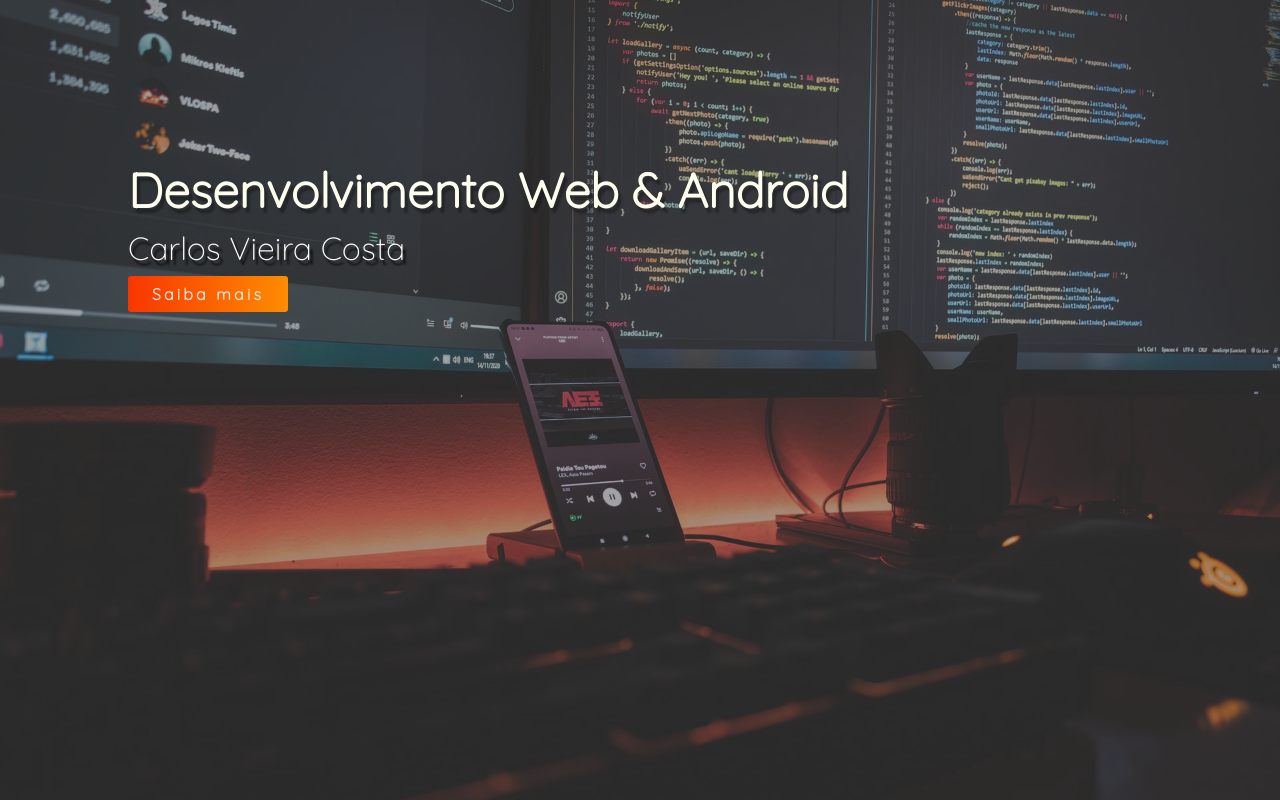
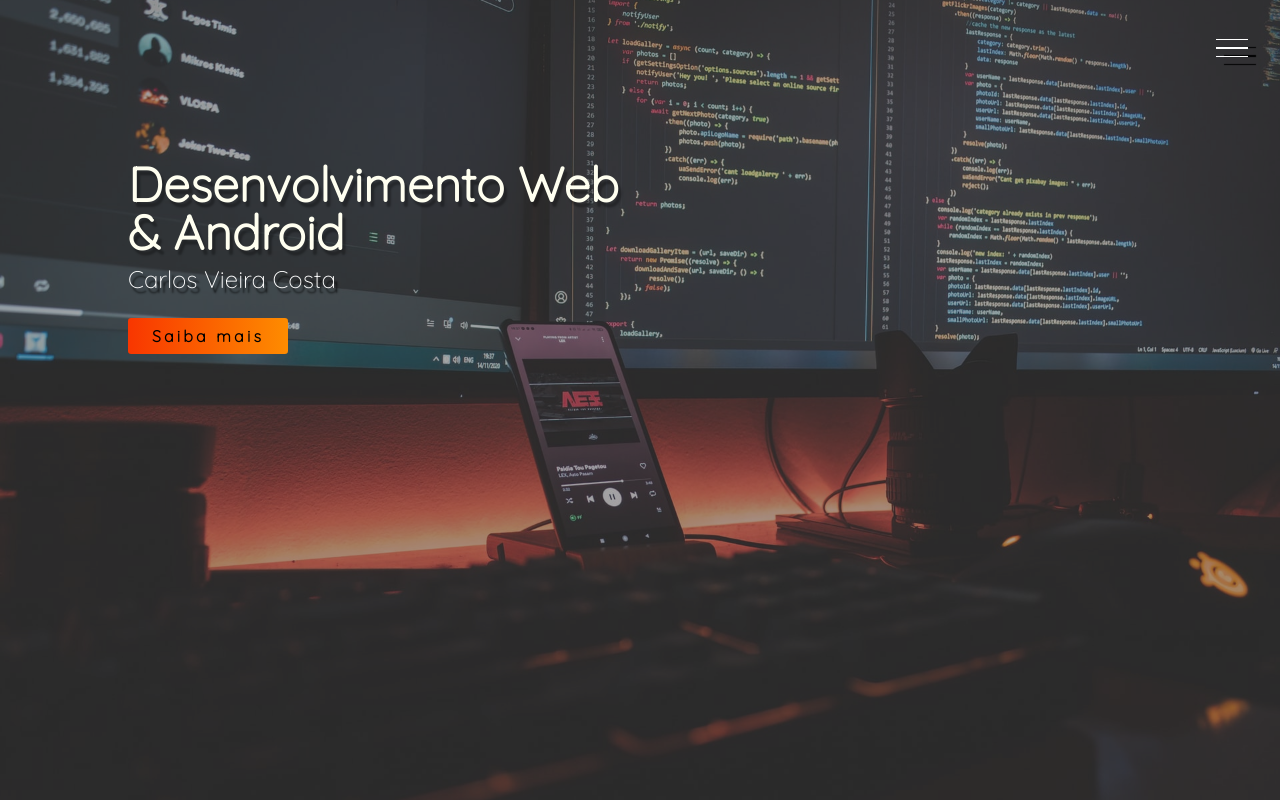
Before and after one commit to carlosvico/portfolio, a plain HTML site: page index.html in a window 1280 px wide. Drawn offline with Linux system fonts and the light colour scheme.

Commit message:
atualização do portifólio

```diff
--- a/css/principal.css
+++ b/css/principal.css
@@ -1,11 +1,32 @@
                 @import url('https://fonts.googleapis.com/css2?family=Oswald:wght@600&display=swap');
-                @import url("https://cdnjs.cloudflare.com/ajax/libs/font-awesome/5.15.3/css/all.min.css");
                 @import url('https://fonts.googleapis.com/css2?family=Indie+Flower&family=Oswald:wght@600&display=swap');
                 @import url('https://fonts.googleapis.com/css2?family=Quicksand:wght@300&display=swap');
                 @import url('https://fonts.googleapis.com/css2?family=Fredoka+One&family=Quicksand:wght@300&display=swap');
+                @import url("https://cdnjs.cloudflare.com/ajax/libs/font-awesome/5.15.3/css/all.min.css");
                 * {
                     margin: 0;
                     padding: 0;
+                }
+
+                .hamburguer{
+                    /* background-color: red; */
+                    width: 2rem;
+                    height: 2rem;
+                    position: fixed;
+                    z-index: 100;
+                    right: 2rem;
+                    top: 2rem;
+                    display: flex;
+                    flex-direction: column;
+                    justify-content: space-evenly;
+
+                }
+
+                .line{
+                    width: 100%;
+                    height: .1rem;
+                    background-color: rgb(255, 255, 255);
+                    box-shadow: .5rem .5rem 1px rgb(0, 0, 0);
                 }
 
                 header {
@@ -20,13 +41,38 @@
                     width: 100%;
                     height: 100%;
                     background-color: rgba(0, 0, 0, 0.7)
+
                 }
+                @keyframes zoom {
+                    0% {
+                        transform: scale(1.5);
+                    }
+                    100% {
+                        transform: scale(1);
+                    }
+                }
+
+                @keyframes mover {
+                    0% {
+                        transform: translateY(30rem) rotateY(-30deg);
+
+                    }
+                    100% {
+                        transform: translateY(0) rotateY(0);
+                        opacity: 1 ;
+                    }
+
+                }
+
+
                 .img-wraper img{
                     width: 100%;
                     height: 100%;
                     /* maneira como imagem sera envelopada pelo img-wrapper, centralizado  */
                     object-fit: cover;
                     opacity: .5;
+                    animation: zoom 5s;
+
 
                 }
                 .banner{
@@ -35,6 +81,7 @@
                     position: absolute;
                     top: 20%;
                     left: 10%;
+
                 }
                 .banner h1{
                     color: ivory;
@@ -43,23 +90,31 @@
                     font-family: 'Quicksand', sans-serif;
                     font-weight: bold;
                     text-shadow: .2rem .3rem 2px rgba(0, 0, 0, .3);
-                   margin-bottom: .5rem;
+                    margin-bottom: .5rem;
+                    line-height: 3rem;
+                    animation: mover 1s forwards;
+                    opacity: 0;
+
 
                 }
                 .banner p{
                     color: #ffffff;
-                    font-size: 2rem;
+                    font-size: 1.5rem;
                     /* font-family: 'Indie Flower', cursive; */
                     font-family: 'Quicksand', sans-serif;
                     text-shadow: .2rem .3rem 2px rgba(0, 0, 0, .8);
-                    margin-bottom: .5rem;
+                    margin-bottom: 1.5rem;
+                    animation: mover 1.5s  forwards;
+                    opacity: 0;
 
                 }
                 .banner button{
+                    opacity: 0;
+                    animation: mover 2s  forwards;
                     font-family: 'Quicksand', sans-serif;
                     font-size: 1rem;
                     letter-spacing: .2rem;
-                    color: rgb(245, 226, 221);
+                    color: rgb(0, 0, 0);
                     border: none;
                     padding: .5rem 1.5rem;
                     border-radius: .2rem;
@@ -71,11 +126,7 @@
                     background: -webkit-linear-gradient(to right, #f83600, #fe8c00);  /* Chrome 10-25, Safari 5.1-6 */
                     background: linear-gradient(to right, #f83600, #fe8c00); /* W3C, IE 10+/ Edge, Firefox 16+, Chrome 26+, Opera 12+, Safari 7+ */
 
-
-
-
-
-
-
-
                 }
+                .banner button:hover{
+                    color: #fff45c;
+                }
--- a/index.html
+++ b/index.html
@@ -15,15 +15,39 @@
 
 <body>
     <div class="container">
+        <div class="hamburguer">
+            <div class="line" id="line1"></div>
+            <div class="line" id="line2"></div>
+            <div class="line" id="line3"></div>
+        </div>
+
         <header>
             <div class="img-wraper">
                 <img src="img/img_banner.jpg" alt="imagem desenvolvimento">
             </div>
 
             <div class="banner">
-                <h1>Desenvolvimento Web & Android</h1>
+                <h1>Desenvolvimento Web <br>& Android</h1>
                 <p>Carlos Vieira Costa</p>
                 <button>Saiba mais</button>
+            </div>
+
+            <div class="sidebar">
+                <nav>
+                    <ul class="menu">
+                        <li class="menu-item"><a href="" class="menu-link">Home</a></li>
+                        <li class="menu-item"><a href="" class="menu-link">Conhecimento</a></li>
+                        <li class="menu-item"><a href="" class="menu-link">Projetos</a></li>
+                        <li class="menu-item"><a href="" class="menu-link">Contatos</a></li>
+                        <li class="menu-item"><a href="" class="menu-link">Orçamentos</a></li>
+                    </ul>
+                </nav>
+                <div class="social-media">
+                    <a href="#"><i class="fab fa-facebook"></i>Teste</a>
+                    <a href="#"><i class="fab fa-github-alt"></i></a>
+                    <a href="#"><i class="fab fa-twiter"></i></a>
+                </div>
+
             </div>
 
         </header>
```
Also changed, not shown: site.webmanifest.
